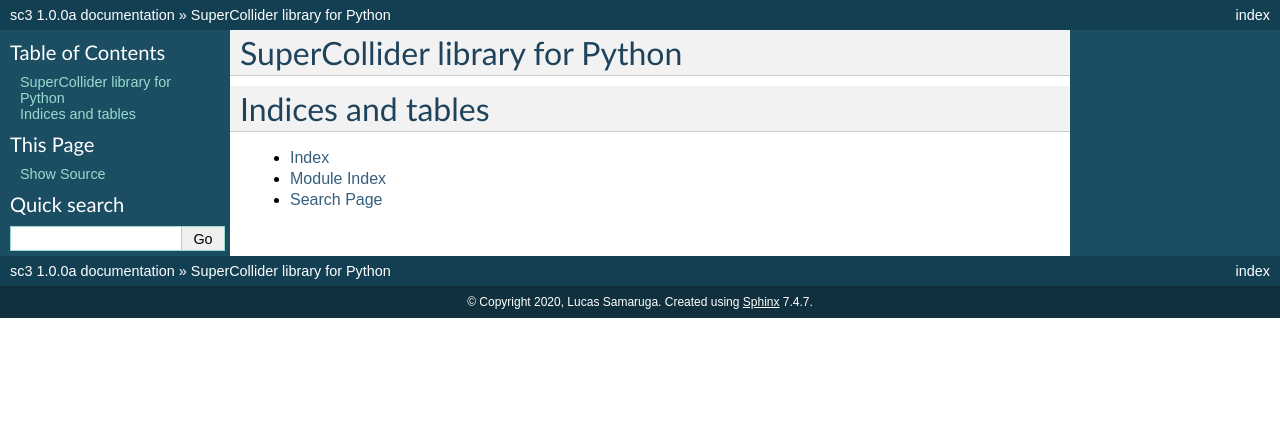
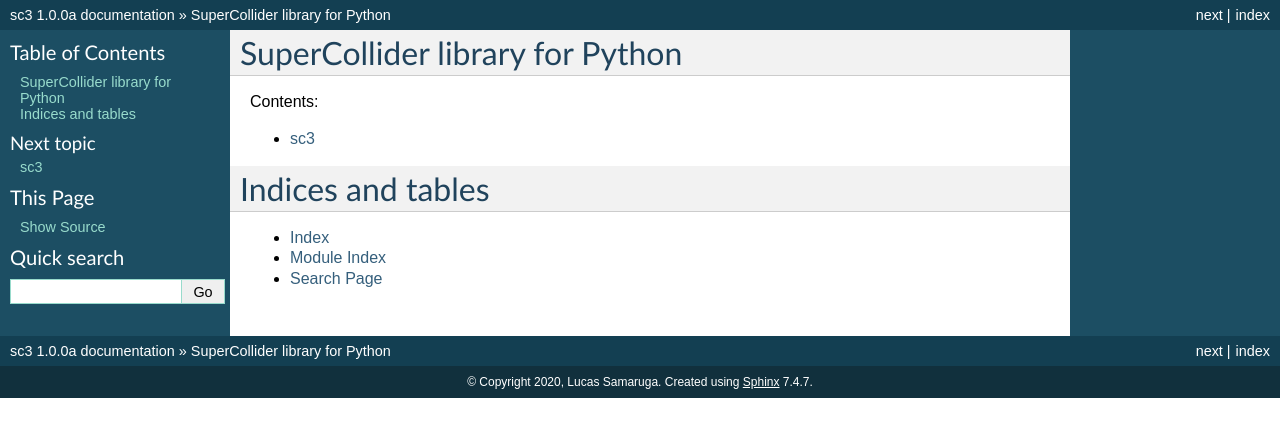
Before and after one commit to smrg-lm/sc3, a Sphinx documentation site: the page built from docs/source/index.rst, in a window 1280 px wide. Shown: the top 437 px of the page. Built offline with Sphinx 7.4.7, drawn with Linux system fonts in a browser that asks for light colours; part of the change alters nothing that is shown.

```diff
--- a/docs/source/conf.py
+++ b/docs/source/conf.py
@@ -4,19 +4,19 @@
 
 # Modules to document need to be added to sys.path.
 
-# import os
-# import sys
-# from sphinx.ext import apidoc  # Sphinx >= 1.7
-#
-# root = os.path.abspath('../../')
-# module = os.path.join(root, "sc3")
-# output = os.path.join(root, "docs/source/api")
-# sys.path.insert(0, root)
-#
-# try:
-#     apidoc.main(['-f', '-o', output, module])
-# except Exception as e:
-#     print(f"Running `sphinx-apidoc` failed!\n{e}")
+import os
+import sys
+from sphinx.ext import apidoc  # Sphinx >= 1.7
+
+root = os.path.abspath('../../')
+module = os.path.join(root, "sc3")
+output = os.path.join(root, "docs/source/api")
+sys.path.insert(0, root)
+
+try:
+    apidoc.main(['-f', '-o', output, module])
+except Exception as e:
+    print(f"Running `sphinx-apidoc` failed!\n{e}")
 
 
 # -- Project information -----------------------------------------------------
@@ -35,8 +35,8 @@ release = '1.0.0a'
 # extensions coming with Sphinx (named 'sphinx.ext.*') or your custom
 # ones.
 extensions = [
-    # 'sphinx.ext.autodoc',
-    # 'sphinx.ext.autosummary',
+    'sphinx.ext.autodoc',
+    'sphinx.ext.autosummary',
     'sphinx.ext.napoleon'
 ]
 
@@ -68,4 +68,4 @@ html_static_path = ['_static']
 # autoclass_content = 'both'
 
 # Autodoc. Sort by member type
-# autodoc_member_order = 'groupwise'
+autodoc_member_order = 'groupwise'
--- a/docs/source/index.rst
+++ b/docs/source/index.rst
@@ -2,9 +2,10 @@ SuperCollider library for Python
 ================================
 
 .. toctree::
-   :maxdepth: 2
+   :maxdepth: 1
    :caption: Contents:
 
+   api/modules
 
 Indices and tables
 ==================
```
